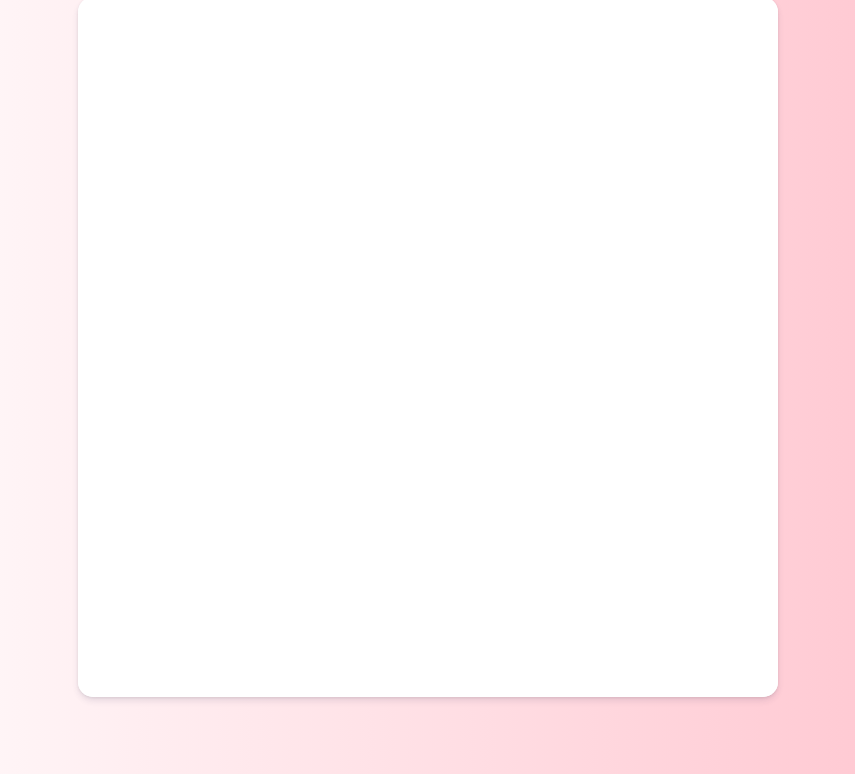
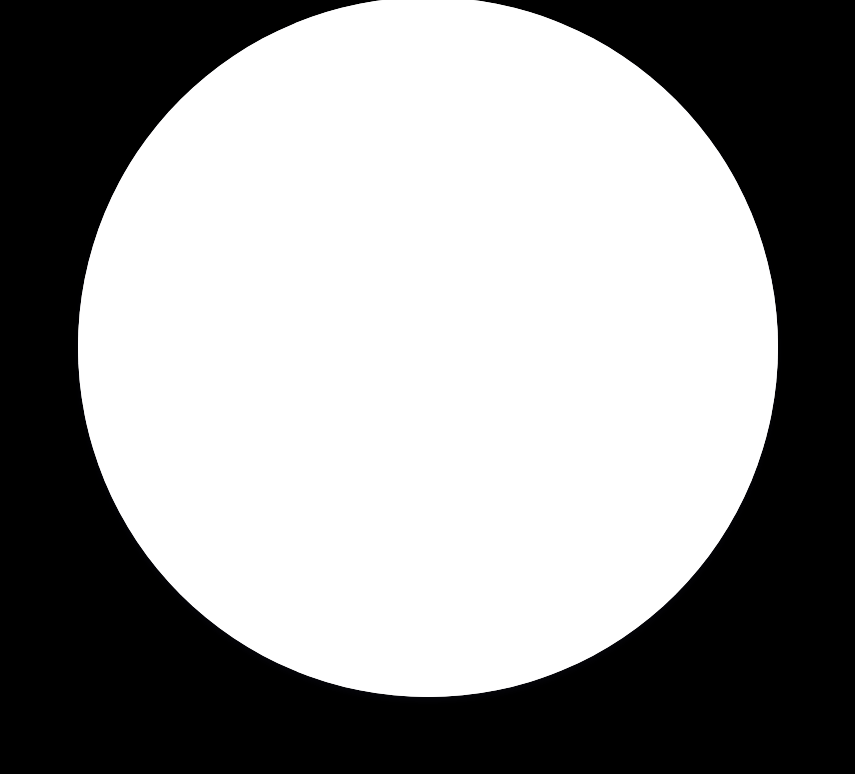
Before and after one commit to Rosetteflo/paintjs, a plain HTML site: page index.html in a window 1280 px wide. Shown: the part 83-857 px from the top of the page, without its empty margins (212-1067 px from the left). Drawn offline with Linux system fonts and the light colour scheme.

Commit message:
Update body background and canvas border radius
Changed body background color to black and modified canvas border radius to 50%.

```diff
--- a/styles.css
+++ b/styles.css
@@ -1,12 +1,13 @@
 @import "reset.css";
 
 body{
-    background:linear-gradient(to right,white,pink);
+    background:black;
     font-family: -apple-system, BlinkMacSystemFont, 'Segoe UI', Roboto, Oxygen, Ubuntu, Cantarell, 'Open Sans', 'Helvetica Neue', sans-serif;
     display: flex;
     flex-direction: column;
     align-items: center;
     padding-top: 50px 0px;
+
 }
 
 .Title {
@@ -22,7 +23,7 @@ body{
     width: 700px;
     height: 700px;
     background-color: white;
-    border-radius: 15px;
+    border-radius: 50%;
     box-shadow: 0 4px 6px rgba(50, 50, 93, 0.11), 0 1px 3px rgba(0, 0, 0, 0.08);
 }
 
```
